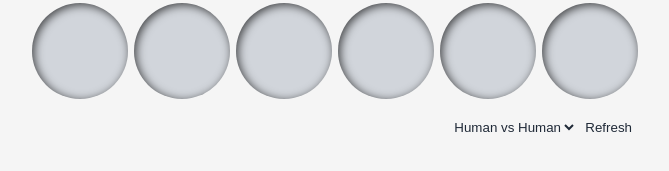
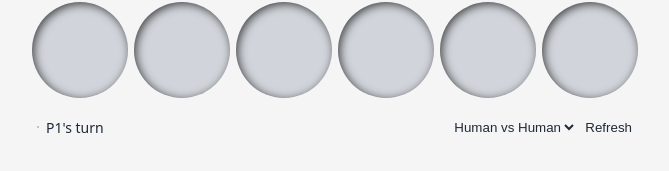
Before and after one commit to george-yi-hao-xu/connect4-web-tutorial, a React (Vite) app: page / in a window 1280 px wide. Shown: the part 533-704 px from the top of the page, without its empty margins (305-974 px from the left). Built offline with nearby package versions, Linux system fonts and the light colour scheme.

Commit message:
status ui

```diff
--- a/src/App.scss
+++ b/src/App.scss
@@ -10,6 +10,7 @@ body {
   padding: 0;
   background: var(--color-bg-body);
   color: var(--color-text-body);
+  font-size: 14px;
 }
 
 select {
@@ -49,10 +50,33 @@ button {
       width: 100%;
       display: flex;
       flex-direction: row;
-      justify-content: end;
+      align-items: center;
+      justify-content: space-between;
       margin: var(--gap-l) 0;
       padding: 0 var(--gap-l);
       gap: var(--gap-l);
+
+      .turn-status,
+      .control-actions {
+        display: flex;
+        align-items: center;
+        gap: var(--gap-l);
+      }
+
+      .turn-status {
+        .turn-indicator {
+          border-radius: 50%;
+          box-shadow: 0 0 0 1px rgba(0, 0, 0, 0.2);
+
+          &.P1 {
+            background: var(--color-red-end);
+          }
+
+          &.P2 {
+            background: var(--color-yellow-end);
+          }
+        }
+      }
     }
 
     .game-board {
--- a/src/App.tsx
+++ b/src/App.tsx
@@ -61,6 +61,16 @@ function App(){
 
     // helper
     const finished = gameStatus.tag !== 'OnGoing'
+    const displayedPlayer = gameStatus.tag === 'OnGoing'
+        ? gameState.current_player
+        : gameStatus.tag === 'Win'
+            ? gameStatus.player
+            : undefined
+    const statusText = gameStatus.tag === 'Draw'
+        ? 'Draw'
+        : gameStatus.tag === 'Win'
+            ? `${gameStatus.player} wins`
+            : `${gameState.current_player}'s turn`
 
     return (
         <div className="app">
@@ -88,6 +98,14 @@ function App(){
 
                 {/* mode switch */}
                 <div className="control">
+                    <div className="turn-status" role="status" aria-live="polite">
+                        {displayedPlayer && (
+                            <span className={`turn-indicator ${displayedPlayer}`} aria-hidden="true"></span>
+                        )}
+                        <span>{statusText}</span>
+                    </div>
+
+                    <div className="control-actions">
                         <select value={mode} onChange={e => handleModeChange(e.target.value as Mode)}>
                             {Object.values(Mode).map(m => {
                                 return (
@@ -97,6 +115,7 @@ function App(){
                         </select>
                         <button onClick={() => handleModeChange(mode)}>Refresh</button>
                     </div>
+                </div>
             </main>
         </div>
     )
```
Lines whose indentation alone changed are shown as unchanged.
